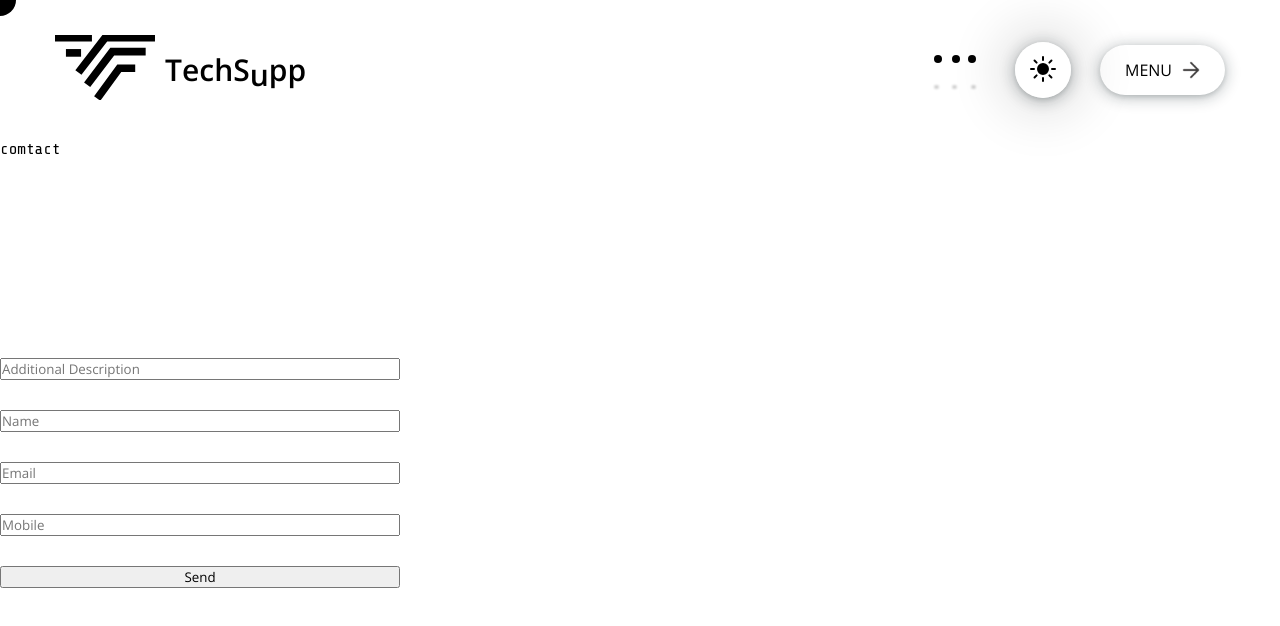
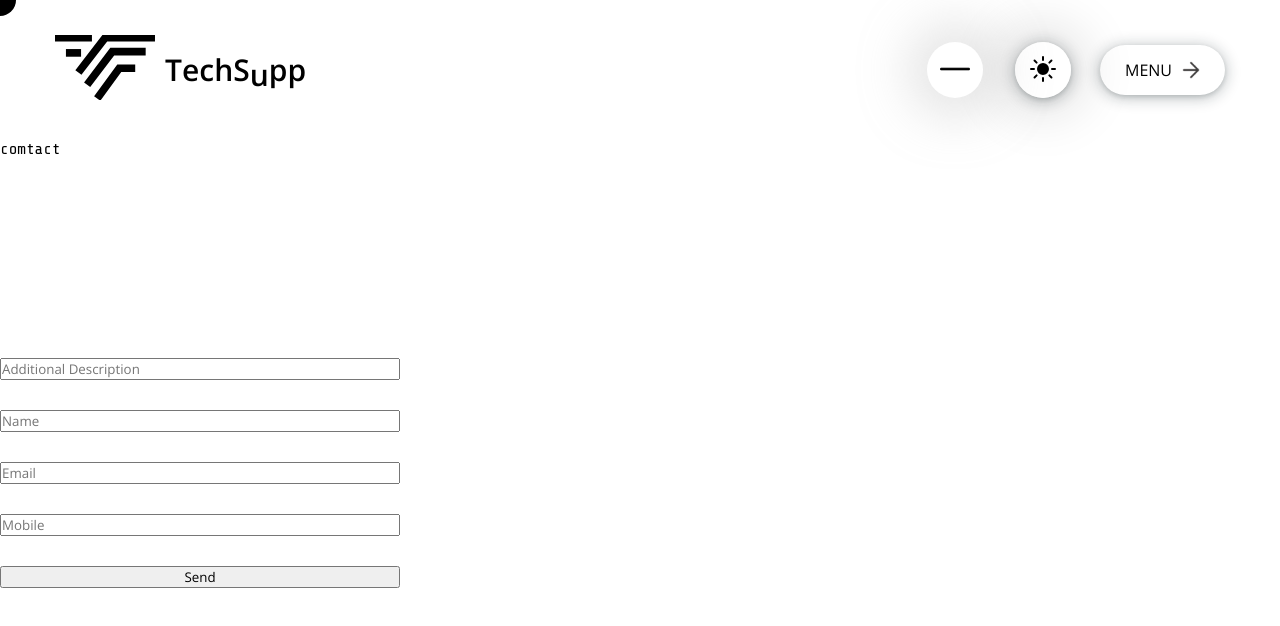
Before and after one commit to Guram12/Techsupp, a React (Vite) app: page /contact in a window 1280 px wide. Shown: the top 626 px of the page. Built offline with nearby package versions, Linux system fonts and the light colour scheme; a web font is replaced by a local one.

Commit message:
new sound styles

```diff
--- a/src/App.jsx
+++ b/src/App.jsx
@@ -136,7 +136,7 @@ function App() {
             {/* <Link to="/members"><button>members </button></Link> */}
           </>
         )}
-        <audio ref={audioRef} src={background_audio_second} loop muted />
+        <audio ref={audioRef} src={background_audio_second} loop  />
 
         <Routes>
           <Route
--- a/src/components/Header/Header.jsx
+++ b/src/components/Header/Header.jsx
@@ -10,6 +10,8 @@ import { CursorContext } from "../CursorContext/CursorContext";
 import { transition1 } from "../../Transitions";
 import Techsupp_name from "./Techsupp_name";
 import { FiArrowRight } from "react-icons/fi";
+import SoundAnimation from "../animations/SoundAnimation";
+
 
 export default function Header({
   isSoundOff,
@@ -84,42 +86,10 @@ export default function Header({
         onMouseLeave={mouseLeaveHandler}
         className="header_right"
       >
-        <div className="sound_container" onClick={toggleSound}>
-          <div
-            className={`typing-indicator ${isSoundOff ? "" : "stop-animation"}`}
-          >
-            <div
-              className={`typing-circle ${
-                isDarkmodeOn ? "typing-circle_white" : "typing-circle_black"
-              }`}
-            ></div>
-            <div
-              className={`typing-circle ${
-                isDarkmodeOn ? "typing-circle_white" : "typing-circle_black"
-              }`}
-            ></div>
-            <div
-              className={`typing-circle ${
-                isDarkmodeOn ? "typing-circle_white" : "typing-circle_black"
-              }`}
-            ></div>
-            <div
-              className={`typing-shadow ${
-                isDarkmodeOn ? "typing-shadow_white" : "typing-shadow_black"
-              }`}
-            ></div>
-            <div
-              className={`typing-shadow ${
-                isDarkmodeOn ? "typing-shadow_white" : "typing-shadow_black"
-              }`}
-            ></div>
-            <div
-              className={`typing-shadow ${
-                isDarkmodeOn ? "typing-shadow_white" : "typing-shadow_black"
-              }`}
-            ></div>
-          </div>
+        <div className="sound_container" >
+          <SoundAnimation isSoundOff={isSoundOff} toggleSound={toggleSound} />
         </div>
+
         <div className="dark_mode">
           <DarkMode
             isDarkmodeOn={isDarkmodeOn}
@@ -149,9 +119,8 @@ export default function Header({
             >
               <div className="flex">
                 <Link
-                  className={`menu_links ${
-                    menuState[0].showDot ? "active" : ""
-                  }`}
+                  className={`menu_links ${menuState[0].showDot ? "active" : ""
+                    }`}
                   to="/services"
                   onMouseEnter={() => handleLinkHover(0)}
                   onMouseLeave={() =>
@@ -177,9 +146,8 @@ export default function Header({
               </div>
               <div className="flex">
                 <Link
-                  className={`menu_links ${
-                    menuState[1].showDot ? "active" : ""
-                  }`}
+                  className={`menu_links ${menuState[1].showDot ? "active" : ""
+                    }`}
                   to="/about"
                   onMouseEnter={() => handleLinkHover(1)}
                   onMouseLeave={() =>
@@ -229,9 +197,8 @@ export default function Header({
               </div> */}
               <div className="flex">
                 <Link
-                  className={`menu_links ${
-                    menuState[3].showDot ? "active" : ""
-                  }`}
+                  className={`menu_links ${menuState[3].showDot ? "active" : ""
+                    }`}
                   to="/contact"
                   onMouseEnter={() => handleLinkHover(3)}
                   onMouseLeave={() =>
--- /dev/null
+++ b/src/components/animations/SoundAnimation.jsx
@@ -0,0 +1,35 @@
+import React from "react";
+import "../styles/AoundAnimation.css"
+import sound_line from "../../assets/sound_line.png"
+
+
+export default function SoundAnimation({
+  isSoundOff,
+  toggleSound,
+}) {
+
+
+  return (
+    <div className="cont_dark_mode">
+      <label className= "toggle toggle_white  toggle_black" htmlFor="switch_sound">
+        <input id="switch_sound"
+          className="input"
+          type="checkbox"
+          checked={isSoundOff}
+          onChange={toggleSound}
+        />
+        <div className="icon icon--moon">
+          <img src={sound_line} alt="sound stop line"  className="sound_stop_line" />
+        </div>
+
+        <div className="icon icon--sun">
+          <div className="loader">
+            <span className="bar"></span>
+            <span className="bar"></span>
+            <span className="bar"></span>
+          </div>
+        </div>
+      </label>
+    </div>
+  );
+};
--- a/src/components/pages/MainPage.jsx
+++ b/src/components/pages/MainPage.jsx
@@ -2,14 +2,14 @@ import "../styles/MainPage.css";
 import "../styles/card.css";
 import { useState } from "react";
 import CardAnimation from "../animations/CardAnimation";
-// import CubeAnimation from "../animations/CubeAnimation";
+import CubeAnimation from "../animations/CubeAnimation";
 import MainPage_Footer from "../Header/MainPage_Footer";
 
 export default function mainPage({ showSplashScreen }) {
   return (
     <div className="mainpage_cont">
       <div className="mainpage_child_cont">
-        {/* <CubeAnimation /> */}
+        <CubeAnimation />
         <CardAnimation />
       </div>
 
--- /dev/null
+++ b/src/components/styles/AoundAnimation.css
@@ -0,0 +1,91 @@
+.toggle {
+  background-color: #fff;
+  width: 56px;
+  height: 56px;
+  border-radius: 50%;
+  display: grid;
+  place-items: center;
+  cursor: pointer;
+  line-height: 1;
+}
+
+.sound_stop_line{
+  width: 30px;
+}
+
+.toggle_white {
+  box-shadow: 0 0 50px 20px rgba(0, 0, 0, 0.1);
+}
+
+.toggle_black {
+  box-shadow: 0 0 50px 20px rgba(179, 178, 178, 0.342);
+}
+
+.input {
+  display: none;
+}
+
+.icon {
+  grid-column: 1 / 1;
+  grid-row: 1 / 1;
+  transition: transform 500ms;
+}
+
+.icon--moon {
+  transition-delay: 200ms;
+}
+
+.icon--sun {
+  transform: scale(0);
+}
+
+#switch_sound:checked + .icon--moon {
+  transform: rotate(360deg) scale(0);
+}
+
+#switch_sound:checked ~ .icon--sun {
+  transition-delay: 200ms;
+  transform: scale(1) rotate(360deg);
+}
+@media screen and (max-width: 500px) {
+  .toggle {
+    width: 45px;
+    height: 45px;
+  }
+}
+
+
+.loader {
+  display: flex;
+  align-items: center;
+}
+
+.bar {
+  display: inline-block;
+  width: 3px;
+  height: 20px;
+  background-color: rgba(255, 255, 255, .5);
+  border-radius: 10px;
+  animation: scale-up4 1s linear infinite;
+}
+
+.bar:nth-child(2) {
+  height: 35px;
+  margin: 0 5px;
+  animation-delay: .25s;
+}
+
+.bar:nth-child(3) {
+  animation-delay: .5s;
+}
+
+@keyframes scale-up4 {
+  20% {
+    background-color: #000000;
+    transform: scaleY(1.5);
+  }
+
+  40% {
+    transform: scaleY(1);
+  }
+}
--- a/src/components/styles/Google_sheet_animation.css
+++ b/src/components/styles/Google_sheet_animation.css
@@ -1,4 +1,4 @@
-.sheet_container{
+.sheet_container {
   display: flex;
   justify-content: center;
   align-items: center;
@@ -9,21 +9,24 @@
 
 
 
-.sheet_image{
+.sheet_image {
   width: 600px;
   border-radius: 20px;
 
 }
 
 .shadow_dark {
-  box-shadow: 0 4px 20px 0 rgba(255, 255, 255, 0.397), 0 6px 20px 0 rgba(255, 255, 255, 0.418); /* Example shadow */
+  box-shadow: 0 4px 20px 0 rgba(255, 255, 255, 0.397), 0 6px 20px 0 rgba(255, 255, 255, 0.418);
+  /* Example shadow */
 
 }
 
 .shadow_light {
-  box-shadow: 0 4px 20px 0 rgba(0, 0, 0, 0.2), 0 6px 20px 0 rgba(0, 0, 0, 0.19); /* Example shadow */
+  box-shadow: 0 4px 20px 0 rgba(0, 0, 0, 0.2), 0 6px 20px 0 rgba(0, 0, 0, 0.19);
+  /* Example shadow */
 
 }
+
 .sheet_logo {
   position: absolute;
   left: 24%;
@@ -36,4 +39,17 @@
     left: 27%;
     width: 200px;
   }
+
+
 }
+
+@media screen and (max-width : 500px) {
+  .sheet_logo {
+    position: absolute;
+    left: 27%;
+    margin-bottom: 330px;
+    width: 200px;
+  }
+
+
+}
--- a/src/components/styles/Header.css
+++ b/src/components/styles/Header.css
@@ -200,146 +200,3 @@ header {
   align-items: center;
   /* border: 1px solid; */
 }
-
-.typing-indicator {
-  width: 60px;
-  height: 30px;
-  position: relative;
-  z-index: 4;
-}
-
-.typing-circle {
-  width: 8px;
-  height: 8px;
-  position: absolute;
-  border-radius: 50%;
-  left: 15%;
-
-  transform-origin: 50%;
-  animation: typing-circle7124 0.5s alternate infinite ease;
-}
-
-.typing-circle_white {
-  background-color: #000000;
-}
-
-.typing-circle_black {
-  background-color: #fffcfc;
-}
-
-@keyframes typing-circle7124 {
-  0% {
-    top: 20px;
-    height: 5px;
-    border-radius: 50px 50px 25px 25px;
-    transform: scaleX(1.7);
-  }
-
-  40% {
-    height: 8px;
-    border-radius: 50%;
-    transform: scaleX(1);
-  }
-
-  100% {
-    top: 0%;
-  }
-}
-
-.typing-circle:nth-child(2) {
-  left: 45%;
-  animation-delay: 0.2s;
-}
-
-.typing-circle:nth-child(3) {
-  left: auto;
-  right: 15%;
-  animation-delay: 0.3s;
-}
-
-.typing-shadow {
-  width: 5px;
-  height: 4px;
-  border-radius: 50%;
-  position: absolute;
-  top: 30px;
-  transform-origin: 50%;
-  z-index: 3;
-  left: 15%;
-  filter: blur(1px);
-  animation: typing-shadow046 0.5s alternate infinite ease;
-}
-
-.typing-shadow_white {
-  background-color: rgba(0, 0, 0, 0.2);
-}
-
-.typing-shadow_black {
-  background-color: rgb(134, 134, 134);
-}
-
-@keyframes typing-shadow046 {
-  0% {
-    transform: scaleX(1.5);
-  }
-
-  40% {
-    transform: scaleX(1);
-    opacity: 0.7;
-  }
-
-  100% {
-    transform: scaleX(0.2);
-    opacity: 0.4;
-  }
-}
-
-.typing-shadow:nth-child(4) {
-  left: 45%;
-  animation-delay: 0.2s;
-}
-
-.typing-shadow:nth-child(5) {
-  left: auto;
-  right: 15%;
-  animation-delay: 0.3s;
-}
-
-/* Add this to your CSS file */
-.stop-animation .typing-circle,
-.stop-animation .typing-shadow {
-  animation: none;
-}
-
-@media screen and (max-width: 500px) {
-  header {
-    /* border: 2px solid blue; */
-    padding: 15px 8px 15px 8px;
-  }
-  .company_logo {
-    display: none;
-  }
-  .header_right {
-    width: 170px;
-  }
-  .menu_button {
-    width: 45px;
-    height: 45px;
-    padding: 0;
-    display: flex;
-    align-items: center;
-    justify-content: center;
-    border-radius: 50%;
-  }
-  .sound_container {
-    width: 55px;
-    height: 35px;
-  }
-  .typing-circle {
-    width: 7px;
-    height: 7px;
-  }
-  .menu_texts {
-    display: none;
-  }
-}
```
Also changed, not shown: src/components/styles/Website_cards.css (+52 -10 lines), src/assets/sound_line.png (added).
